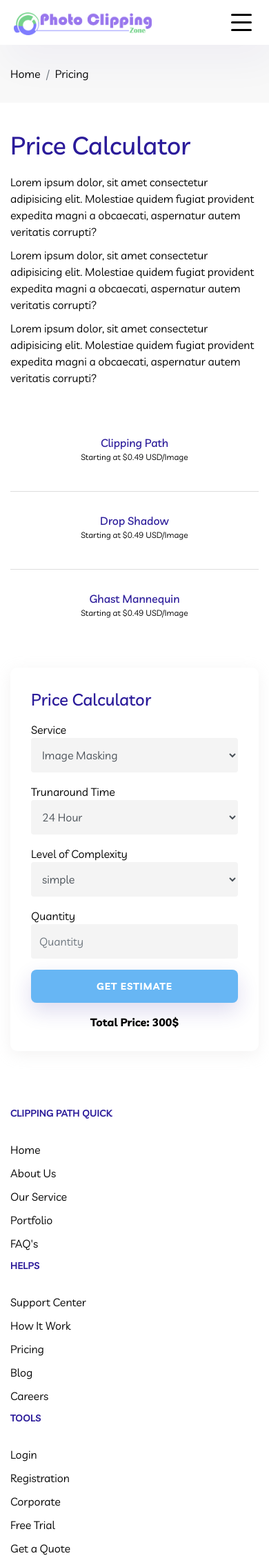
After one commit to Mainddin-sani/clipingpath, a PHP site: page /pricing.php in a window 390 px wide. The commit adds this page. Shown: the top 2259 px of the page at 69% size. Run offline with PHP 8.4, Linux system fonts and the light colour scheme.

Commit message:
pricing page design & responsive complete

```diff
--- a/assets/css/style.css
+++ b/assets/css/style.css
@@ -1581,4 +1581,52 @@ textarea.form-control {
       display: inline-block;
       margin-right: 20px; }
 
+.ic-pricing-calculate {
+  padding: 30px;
+  -webkit-border-radius: 10px;
+  -moz-border-radius: 10px;
+  border-radius: 10px;
+  box-shadow: 0px 5px 22px rgba(193, 188, 188, 0.2); }
+  @media only screen and (max-width: 991.98px) {
+    .ic-pricing-calculate {
+      margin-top: 30px; } }
+
+.ms-pricing-main h3 {
+  padding-bottom: 20px; }
+.ms-pricing-main p {
+  padding-bottom: 10px; }
+
+.ms-cliping-path-drop-shadow {
+  display: -ms-flexbox;
+  display: flex;
+  -ms-flex-wrap: wrap;
+  flex-wrap: wrap;
+  justify-content: space-around;
+  padding-top: 30px; }
+  @media only screen and (max-width: 575.98px) {
+    .ms-cliping-path-drop-shadow {
+      flex-direction: column; } }
+  .ms-cliping-path-drop-shadow .ms-cliping-path-drop-items {
+    padding: 0 30px;
+    text-align: center; }
+    .ms-cliping-path-drop-shadow .ms-cliping-path-drop-items:nth-child(2) {
+      border-right: 1px solid #ddd;
+      border-left: 1px solid #ddd; }
+    .ms-cliping-path-drop-shadow .ms-cliping-path-drop-items p {
+      font-size: 12px; }
+    @media only screen and (max-width: 1199.98px) {
+      .ms-cliping-path-drop-shadow .ms-cliping-path-drop-items {
+        padding: 0 18px; } }
+    @media only screen and (max-width: 767.98px) {
+      .ms-cliping-path-drop-shadow .ms-cliping-path-drop-items {
+        padding: 0 5px; } }
+    @media only screen and (max-width: 575.98px) {
+      .ms-cliping-path-drop-shadow .ms-cliping-path-drop-items {
+        padding: 30px 0; }
+        .ms-cliping-path-drop-shadow .ms-cliping-path-drop-items:nth-child(2) {
+          border-top: 1px solid #ddd;
+          border-bottom: 1px solid #ddd;
+          border-right: 0;
+          border-left: 0; } }
+
 /*# sourceMappingURL=style.css.map */
--- /dev/null
+++ b/assets/sass/pages/_pricing.scss
@@ -0,0 +1,62 @@
+.ic-pricing-calculate {
+    padding: 30px;
+    @include bd-radius(10px);
+    box-shadow: 0px 5px 22px rgba(193, 188, 188, .2);
+
+    @media #{$max991} {
+        margin-top: 30px;
+    }
+}
+
+.ms-pricing-main {
+    h3 {
+        padding-bottom: 20px;
+    }
+
+    p {
+        padding-bottom: 10px;
+    }
+}
+
+.ms-cliping-path-drop-shadow {
+    @include d-flex();
+    justify-content: space-around;
+    padding-top: 30px;
+
+    @media #{$max575} {
+        flex-direction: column;
+    }
+
+    .ms-cliping-path-drop-items {
+        padding: 0 30px;
+        text-align: center;
+
+        &:nth-child(2) {
+            border-right: 1px solid #ddd;
+            border-left: 1px solid #ddd;
+        }
+
+        p {
+            font-size: 12px;
+        }
+
+        @media #{$max1199} {
+            padding: 0 18px;
+        }
+
+        @media #{$max767} {
+            padding: 0 5px;
+        }
+
+        @media #{$max575} {
+            padding: 30px 0;
+
+            &:nth-child(2) {
+                border-top: 1px solid #ddd;
+                border-bottom: 1px solid #ddd;
+                border-right: 0;
+                border-left: 0;
+            }
+        }
+    }
+}
--- a/assets/sass/style.scss
+++ b/assets/sass/style.scss
@@ -30,3 +30,4 @@ Tags: custom-background, custom-logo, custom-menu, featured-images, threaded-com
 @import 'pages/_subscribe.scss';
 @import 'pages/_service.scss';
 @import 'pages/_contact.scss';
+@import 'pages/_pricing.scss';
--- a/contact.php
+++ b/contact.php
@@ -19,6 +19,7 @@
             <div class="col-lg-7">
                 <div class="ms-contact-main">
                     <h2>Get In Touch</h2>
+                    <form action="#">
                         <div class="row ic-mt-30">
                             <div class="col-lg-6">
                                 <div class="form-group">
@@ -45,7 +46,9 @@
                                     <textarea name="write" class="form-control" placeholder="Write your massage"></textarea>
                                 </div>
                             </div>
+                            <button class="ic-btn">Submit</button>
                         </div>
+                    </form>
                 </div>
             </div>
             <div class="col-lg-5">
--- a/inc/headers/header-link.php
+++ b/inc/headers/header-link.php
@@ -5,7 +5,7 @@
     <meta charset="utf-8">
     <meta http-equiv="X-UA-Compatible" content="IE=edge">
     <meta name="viewport" content="width=device-width, initial-scale=1, shrink-to-fit=no">
-    <title>Verieta</title>
+    <title>Clippingpath</title>
     <!-- <link rel="icon" href="assets/images/logo/logo.png" /> -->
     <link rel="stylesheet" href="assets/css/all.css">
     <link rel="stylesheet" href="assets/css/owl.carousel.min.css">
--- /dev/null
+++ b/pricing.php
@@ -0,0 +1,93 @@
+<?php include 'inc/headers/header-link.php'; ?>
+<?php include 'inc/headers/header.php'; ?>
+
+<!-- ===================  bradecrumb part start ==================== -->
+<nav aria-label="breadcrumb" class="ic-pt-30 ic-pb-30 gray-light-bg">
+    <div class="container">
+        <ol class="breadcrumb bg-transparent p-0 m-0">
+            <li class="breadcrumb-item main-color"><a href="index.php">Home</a></li>
+            <li class="breadcrumb-item"><a href="#">Pricing</a></li>
+        </ol>
+    </div>
+</nav>
+<!-- ===================  bradecrumb part start ==================== -->
+
+<!-- ===================  contact part start ==================== -->
+<section class="ms-pricing-heads ic-pt-80 ic-pb-80">
+    <div class="container">
+        <div class="row">
+            <div class="col-lg-8">
+                <div class="ms-pricing-main">
+                    <h3>Price Calculator</h3>
+                    <p>Lorem ipsum dolor, sit amet consectetur adipisicing elit. Molestiae quidem fugiat provident expedita magni a obcaecati, aspernatur autem veritatis corrupti?</p>
+                    <p>Lorem ipsum dolor, sit amet consectetur adipisicing elit. Molestiae quidem fugiat provident expedita magni a obcaecati, aspernatur autem veritatis corrupti?</p>
+                    <p>Lorem ipsum dolor, sit amet consectetur adipisicing elit. Molestiae quidem fugiat provident expedita magni a obcaecati, aspernatur autem veritatis corrupti?</p>
+                    <div class="ms-cliping-path-drop-shadow">
+                        <div class="ms-cliping-path-drop-items">
+                            <h6>Clipping Path</h6>
+                            <p>Starting at $0.49 USD/Image</p>
+                        </div>
+                        <div class="ms-cliping-path-drop-items">
+                            <h6>Drop Shadow</h6>
+                            <p>Starting at $0.49 USD/Image</p>
+                        </div>
+                        <div class="ms-cliping-path-drop-items">
+                            <h6>Ghast Mannequin</h6>
+                            <p>Starting at $0.49 USD/Image</p>
+                        </div>
+                    </div>
+                </div>
+            </div>
+            <div class="col-lg-4">
+                <form action="#">
+                    <div class="ic-pricing-calculate">
+                        <h4 class="mb-3">Price Calculator</h4>
+                        <div class="form-group">
+                            <label for="#">Service</label>
+                            <select class="form-control" name="imageMasking" id="">
+                                <option value="0">Image Masking</option>
+                                <option value="1">Image Masking 1</option>
+                                <option value="2">Image Masking 2</option>
+                            </select>
+                        </div>
+                        <div class="form-group">
+                            <label for="#">Trunaround Time</label>
+                            <select class="form-control" name="Trunaround" id="">
+                                <option value="0">24 Hour</option>
+                                <option value="1">Image Masking 1</option>
+                                <option value="2">Image Masking 2</option>
+                            </select>
+                        </div>
+                        <div class="form-group">
+                            <label for="#">Level of Complexity</label>
+                            <select class="form-control" name="Level" id="">
+                                <option value="0">simple</option>
+                                <option value="1">Image Masking 1</option>
+                                <option value="2">Image Masking 2</option>
+                            </select>
+                        </div>
+                        <div class="form-group">
+                            <label for="#">Quantity</label>
+                            <input type="text" class="form-control" placeholder="Quantity">
+                        </div>
+                        <button class="ic-btn w-100">Get Estimate</button>
+                        <div class="ic-total-price text-center pt-3">
+                            <p><b>Total Price: 300$</b></p>
+                        </div>
+                    </div>
+                </form>
+            </div>
+        </div>
+    </div>
+</section>
+<!-- ===================  contact part End ==================== -->
+
+
+
+
+<!-- Scroll Top Area Start -->
+<!-- <a href="#" class="ic-scroll-top"><i class="flaticon-upload"></i></a> -->
+<!-- Scroll Top Area Start -->
+
+
+<?php include 'inc/footers/footer.php'; ?>
```
Also changed, not shown: 1 other file. Lines whose indentation alone changed are shown as unchanged.
